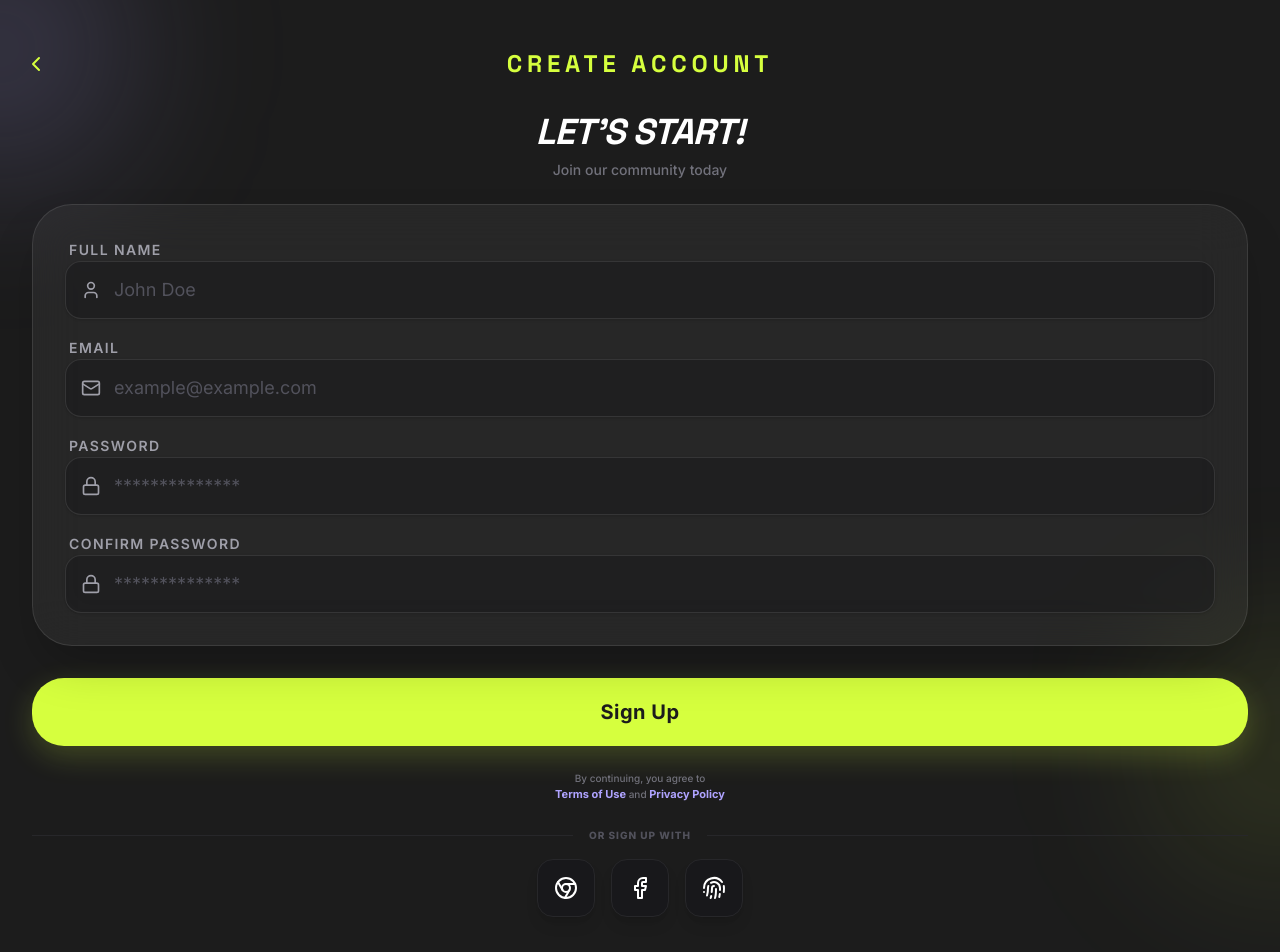
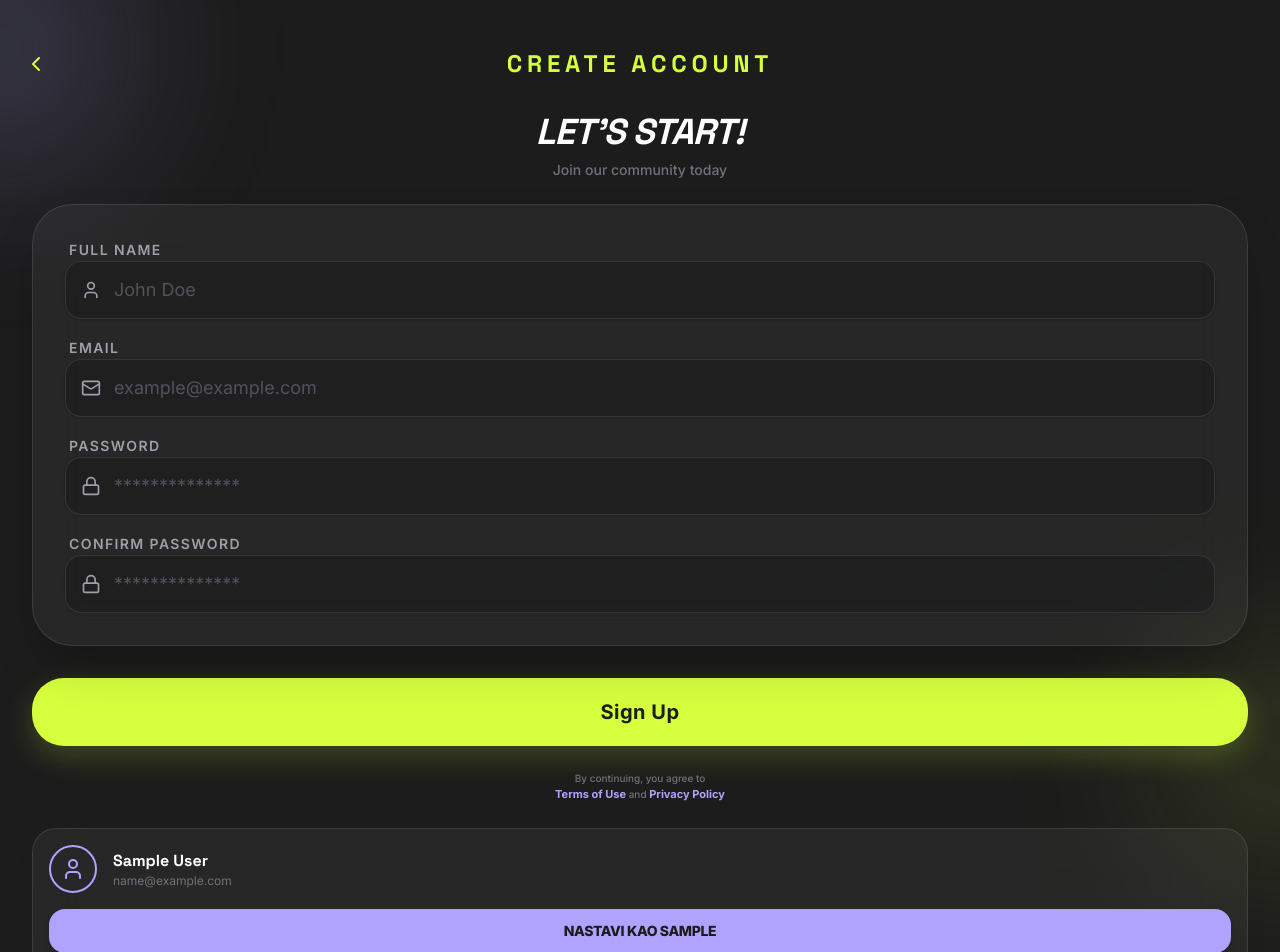
Before and after one commit to blagojevicboban/AuraFit, a React (Vite) app: page /signup in a window 1280 px wide. Shown: the top 952 px of the page. Built offline with nearby package versions, Linux system fonts and the light colour scheme; no server answers; the database is empty; sample sign-in values are in the browser's storage.

Commit message:
feat: Add a new SignUp page component with email/password registration, form validation, and Google authentication.

```diff
--- a/src/pages/SignUp.tsx
+++ b/src/pages/SignUp.tsx
@@ -1,14 +1,27 @@
-import React, { useState } from 'react';
+import React, { useState, useEffect } from 'react';
 import { useNavigate, Link } from 'react-router-dom';
 import { motion } from 'motion/react';
 import { ChevronLeft, Chrome, Facebook, Fingerprint, Mail, Lock, User as UserIcon } from 'lucide-react';
 import { Button } from '../components/ui/Button';
 import { Input } from '../components/ui/Input';
 import { useAuth } from '../contexts/AuthContext';
+import GoogleAccountCard from '../components/auth/GoogleAccountCard';
 
 const SignUp: React.FC = () => {
   const navigate = useNavigate();
   const { signUp, signIn } = useAuth();
+  const [lastUser, setLastUser] = useState<any>(null);
+
+  useEffect(() => {
+    const saved = localStorage.getItem('aura_last_google_user');
+    if (saved) {
+      try {
+        setLastUser(JSON.parse(saved));
+      } catch (e) {
+        console.error("Failed to parse last user", e);
+      }
+    }
+  }, []);
 
   // State
   const [name, setName] = useState('');
@@ -48,9 +61,9 @@ const SignUp: React.FC = () => {
     }
   };
 
-  const handleGoogleSignUp = async () => {
+  const handleGoogleSignUp = async (forceSelect = false) => {
     try {
-      await signIn('client');
+      await signIn('client', forceSelect);
       navigate('/profile-setup');
     } catch (err: any) {
       if (err?.code !== 'auth/popup-closed-by-user') {
@@ -168,6 +181,14 @@ const SignUp: React.FC = () => {
             </div>
 
           <div className="flex flex-col items-center gap-4 w-full">
+            {lastUser ? (
+              <GoogleAccountCard
+                user={lastUser}
+                onContinue={() => handleGoogleSignUp(false)}
+                onSwitch={() => handleGoogleSignUp(true)}
+              />
+            ) : (
+              <>
                 <div className="flex items-center gap-4 w-full">
                   <div className="h-[1px] bg-zinc-800 flex-grow" />
                   <span className="text-zinc-600 text-[10px] font-black uppercase tracking-widest">or sign up with</span>
@@ -177,7 +198,7 @@ const SignUp: React.FC = () => {
                 <div className="flex gap-4">
                   <button
                     type="button"
-                  onClick={handleGoogleSignUp}
+                    onClick={() => handleGoogleSignUp(false)}
                     className="bg-zinc-900 border border-zinc-800 p-4 rounded-2xl text-white hover:bg-zinc-800 hover:border-[#afa3ff]/50 transition-all shadow-lg active:scale-95"
                   >
                     <Chrome size={24} />
@@ -197,6 +218,8 @@ const SignUp: React.FC = () => {
                     <Fingerprint size={24} />
                   </button>
                 </div>
+              </>
+            )}
           </div>
 
           <div className="mt-4 mb-10">
```
Lines whose indentation alone changed are shown as unchanged.
